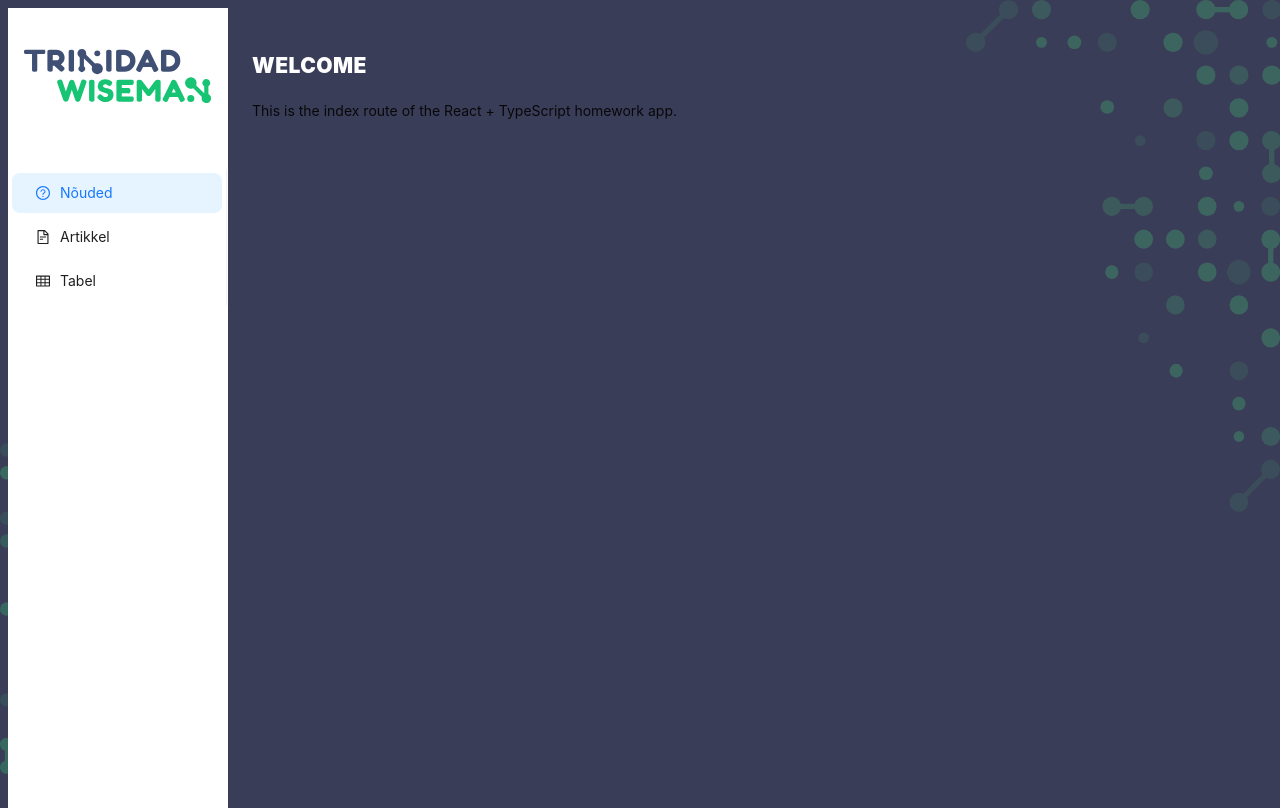
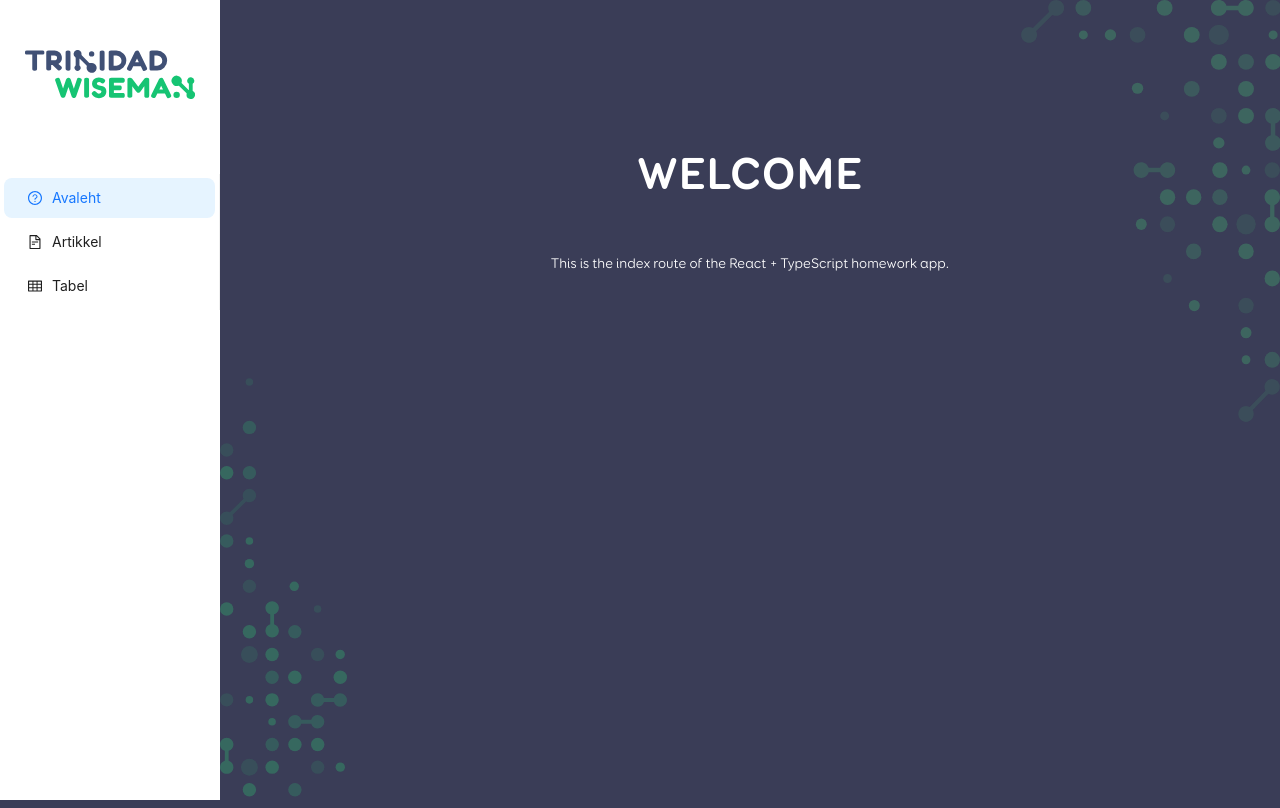
Before and after one commit to fredkorts/trinidad-wiseman-homework, a React (Vite) app: page / in a window 1280 px wide. Built offline with nearby package versions, Linux system fonts and the light colour scheme.

Commit message:
Improve font and general styling

```diff
--- a/src/assets/styles/global.css
+++ b/src/assets/styles/global.css
@@ -1,4 +1,3 @@
-:root { --app-padding: 16px; }
 * { box-sizing: border-box; }
 :focus-visible { outline: 2px solid #1677ff; outline-offset: 2px; }
-#root, html, body { height: 100%; }
+#root, html, body { height: 100%; margin: 0; padding: 0; }
--- a/src/assets/styles/theme.css
+++ b/src/assets/styles/theme.css
@@ -1,6 +1,7 @@
 :root {
   --bg: #3a3d57;
   --text: #ffffff;
+  --secondary: #ff57a2;
 }
 
 html, body, #root { height: 100%; }
@@ -28,35 +29,118 @@ body {
   filter: none;
 }
 
-/* bottom-left dots */
-.tw-layout::before {
-  left: 0;
+/* keep Ant Design surfaces readable on dark bg */
+.ant-layout {
+    background: var(--bg);
+}
+
+.ant-layout-sider-children {
+  position:fixed;
+  width: 220px;
+}
+
+.ant-layout-content {
+  position: relative;
+  max-width: 1000px;
+  margin: 0 auto;
+  padding: 24px;
+  margin-bottom: 5rem;
+  margin-top: 5rem;
+}
+
+.ant-layout-content::before,
+.ant-layout-content::after {
+  content: "";
+  position: fixed;
+  pointer-events: none;
+  z-index: 0;
+  opacity: 0.9;
+}
+
+.ant-layout-content::before {
+  left: 220px; /* offset by sidebar width */
   bottom: 0;
   width: min(33vw, 520px);
   height: min(33vw, 520px);
   background: url("../images/bg-deco-left.svg") left bottom / contain no-repeat;
 }
 
-/* top-right dots */
-.tw-layout::after {
+.ant-layout-content::after {
   right: 0;
   top: 0;
-  width: min(40vw, 640px);
-  height: min(40vw, 640px);
+  width: min(33vw, 520px);
+  height: min(33vw, 520px);
   background: url("../images/bg-deco-right.svg") right top / contain no-repeat;
 }
 
-/* keep Ant Design surfaces readable on dark bg */
-.ant-layout { background: transparent !important; }
-.ant-card { background: rgba(0,0,0,0.15); border: none; }
+.ant-card-body {
+    padding: 0 !important;
+}
+
+/* Adjust for mobile when sidebar is hidden */
+@media (max-width: 959.98px) {
+  .ant-layout-content::before {
+    left: 0; /* no sidebar offset on mobile */
+  }
+}
+.ant-card { background: transparent; border: none; }
 .ant-typography, .ant-card, .ant-alert { color: var(--text); }
 
 /* Big uppercase H1 like the screenshot */
 h1 {
-  font-weight: 900;
+  font-family: "Booster Next FY", system-ui, -apple-system, "Segoe UI", Roboto, Arial, sans-serif;
+  font-weight: 600; /* Black */
   text-transform: uppercase;
   letter-spacing: 0.02em;
+  font-size: 2.8125rem;
+  text-align: center;
   color: var(--text);
+}
+
+/* Other heading styles */
+h2 {
+  font-family: "Booster Next FY", system-ui, -apple-system, "Segoe UI", Roboto, Arial, sans-serif;
+  font-weight: 600; /* Bold */
+  color: var(--text);
+  margin-top: 2rem;
+  margin-bottom: 1rem;
+}
+
+h3 {
+  font-family: "Booster Next FY", system-ui, -apple-system, "Segoe UI", Roboto, Arial, sans-serif;
+  font-weight: 400; /* Medium */
+  color: var(--text);
+  margin-top: 1.5rem;
+  margin-bottom: 0.75rem;
+}
+h4, h5, h6 {
+  font-family: "Booster Next FY", system-ui, -apple-system, "Segoe UI", Roboto, Arial, sans-serif;
+  color: var(--text);
+}
+
+/* Paragraph styles */
+p {
+  font-family: "Booster Next FY", system-ui, -apple-system, "Segoe UI", Roboto, Arial, sans-serif;
+  font-weight: 400; /* Regular */
+  line-height: 1.6;
+  margin: 2.5rem 0;
+  color: var(--text);
+}
+
+/* Special paragraph variants */
+.lead-text {
+  font-weight: 300; /* Light */
+  font-size: 1.125rem;
+  line-height: 1.7;
+}
+
+.emphasis-text {
+  font-weight: 500; /* Medium */
+}
+
+.small-text {
+  font-weight: 300; /* Light */
+  font-size: 0.875rem;
 }
 
 /* Sidebar (light) vs content (dark) look */
@@ -66,12 +150,64 @@ h1 {
 }
 .tw-sider .tw-logo {
   margin: 1.5625rem 0 3.125rem;
-  padding: 16px;
+  padding: 1.5625rem;
   display: flex;
   align-items: center;
 }
 .tw-sider .ant-menu {
   background: transparent;
+}
+
+.article-header {
+  margin-bottom: 1.25rem;
+  padding-bottom: 0.5rem;
+}
+
+.article-image {
+  position: relative;
+  text-align: center;
+  margin: 1.25rem 0;
+  display: inline-block;
+  width: 100%;
+}
+
+.article-image .alt {
+  position: absolute;
+  bottom: 0;
+  left: 0;
+  right: 0;
+  background: rgba(0, 0, 0, 0.7);
+  color: var(--text);
+  font-size: 0.875rem;
+  padding: 0.5rem 1rem;
+  margin: 0;
+  opacity: 0.9;
+  text-align: left;
+}
+
+.article-intro,
+.article-intro p,
+.article-intro div {
+    font-weight: 900 !important;
+    font-size: 16px;
+}
+
+.article-body {
+    font-size: 16px;
+}
+
+.article-tags {
+  margin-top: 2rem;
+  .ant-tag {
+    background: var(--secondary);
+    color: white;
+    display: inline-block;
+    padding: .5rem 1rem;
+    border-radius: 2rem;
+    border-color: var(--secondary);
+    font-size: 14px;
+    font-weight: 700;
+  }
 }
 
 .tw-mobile-header {
--- a/src/components/layout/Sidebar.tsx
+++ b/src/components/layout/Sidebar.tsx
@@ -12,7 +12,7 @@ type SidebarProps = {
 };
 
 const menuItems: MenuProps['items'] = [
-  { key: '/', icon: <QuestionCircleOutlined />, label: 'Nõuded' },
+  { key: '/', icon: <QuestionCircleOutlined />, label: 'Avaleht' },
   { key: '/article', icon: <FileTextOutlined />, label: 'Artikkel' },
   { key: '/table', icon: <TableOutlined />, label: 'Tabel' },
 ];
@@ -41,16 +41,6 @@ export function Sidebar({ isMobile, open, onClose }: SidebarProps) {
     >
       <div className="tw-logo" style={{ gap: 8 }}>
         <img src={logo} alt="Trinidad Wiseman" />
-        {/* Show toggle button ONLY on mobile */}
-        {isMobile && (
-          <Button
-            aria-label={collapsed ? 'Ava külgriba' : 'Sulge külgriba'}
-            type="text"
-            onClick={() => setCollapsed((v) => !v)}
-            icon={collapsed ? <MenuUnfoldOutlined /> : <MenuFoldOutlined />}
-            style={{ marginLeft: 'auto' }}
-          />
-        )}
       </div>
 
       <Menu
--- a/src/pages/Article/index.tsx
+++ b/src/pages/Article/index.tsx
@@ -1,7 +1,6 @@
-import { Alert, Card, Skeleton, Descriptions, Tag, Image, Divider } from 'antd';
+import { Alert, Card, Skeleton, Tag, Image, Divider } from 'antd';
 import { useEffect } from 'react';
 import { useArticle } from '@/services/api';
-import { unixToDate } from '@/services/api';
 
 export default function ArticlePage() {
   const { data, isLoading, isError, error } = useArticle();
@@ -10,7 +9,8 @@ export default function ArticlePage() {
     if (data?.title) {
       document.title = data.title;
     }
-  }, [data?.title]);
+
+  }, [data]);
 
   if (isLoading) return <Skeleton active paragraph={{ rows: 6 }} />;
   if (isError) {
@@ -25,69 +25,50 @@ export default function ArticlePage() {
 
   if (!data) return null;
 
-  const fullName = `${data.firstname} ${data.surname}`;
-  const published = unixToDate(data.date).toLocaleString();
+  return (
+    <article className="article-page" aria-labelledby="article-title">
 
-  return (
-    <article aria-labelledby="article-title">
-      <Card>
-        <h1 id="article-title" style={{ marginTop: 0 }}>{data.title}</h1>
+      <Card className="article-card">
+        <header className="article-header">
+          <h1 id="article-title" style={{ marginTop: 0 }}>{data.title}</h1>
+        </header>
 
-        <Descriptions size="small" column={1} style={{ marginBottom: 12 }}>
-          <Descriptions.Item label="Author">{fullName}</Descriptions.Item>
-          <Descriptions.Item label="Email">{data.email}</Descriptions.Item>
-          <Descriptions.Item label="Phone">{data.phone}</Descriptions.Item>
-          <Descriptions.Item label="Sex">{data.sex === 'm' ? 'Male' : 'Female'}</Descriptions.Item>
-          <Descriptions.Item label="Published">{published}</Descriptions.Item>
-          <Descriptions.Item label="Personal code">{data.personal_code}</Descriptions.Item>
-        </Descriptions>
-
-        <div style={{ display: 'flex', flexWrap: 'wrap', gap: 8, marginBottom: 12 }}>
-          {data.tags.map((t) => (
-            <Tag key={t}>{t}</Tag>
-          ))}
-        </div>
+        {/* Intro (HTML) */}
+        {data.intro && (
+          <section className="article-intro" aria-label="Introduction" style={{ marginBottom: 16 }}>
+            <div dangerouslySetInnerHTML={{ __html: data.intro }} />
+          </section>
+        )}
 
         {data.image?.large && (
-          <div style={{ marginBottom: 16 }}>
+          <div className="article-image" style={{ marginBottom: 16 }}>
             <Image
               src={data.image.large}
               alt={data.image.alt}
               title={data.image.title}
-              width={640}
               style={{ maxWidth: '100%' }}
               placeholder
             />
+            <div className="alt">{data.image.title}</div>
           </div>
-        )}
-
-        {/* Intro (HTML) */}
-        {data.intro && (
-          <section aria-label="Introduction" style={{ marginBottom: 16 }}>
-            <div dangerouslySetInnerHTML={{ __html: data.intro }} />
-          </section>
         )}
 
         <Divider />
 
         {/* Body (HTML) */}
         {data.body && (
-          <section aria-label="Body">
+          <section className="article-body" aria-label="Body">
             <div dangerouslySetInnerHTML={{ __html: data.body }} />
           </section>
         )}
 
-        {/* Extra images */}
-        {data.images?.length ? (
-          <>
-            <Divider />
-            <section aria-label="Gallery" style={{ display: 'grid', gap: 12, gridTemplateColumns: 'repeat(auto-fill, minmax(220px, 1fr))' }}>
-              {data.images.map((img, i) => (
-                <Image key={i} src={img.medium} alt={img.alt} title={img.title} style={{ width: '100%' }} />
-              ))}
-            </section>
-          </>
-        ) : null}
+        <footer className="article-footer">
+          <div className="article-tags" style={{ display: 'flex', flexWrap: 'wrap', gap: 8, marginBottom: 12 }}>
+            {data.tags.map((t) => (
+              <Tag key={t}>{t}</Tag>
+            ))}
+          </div>
+        </footer>
       </Card>
     </article>
   );
```
